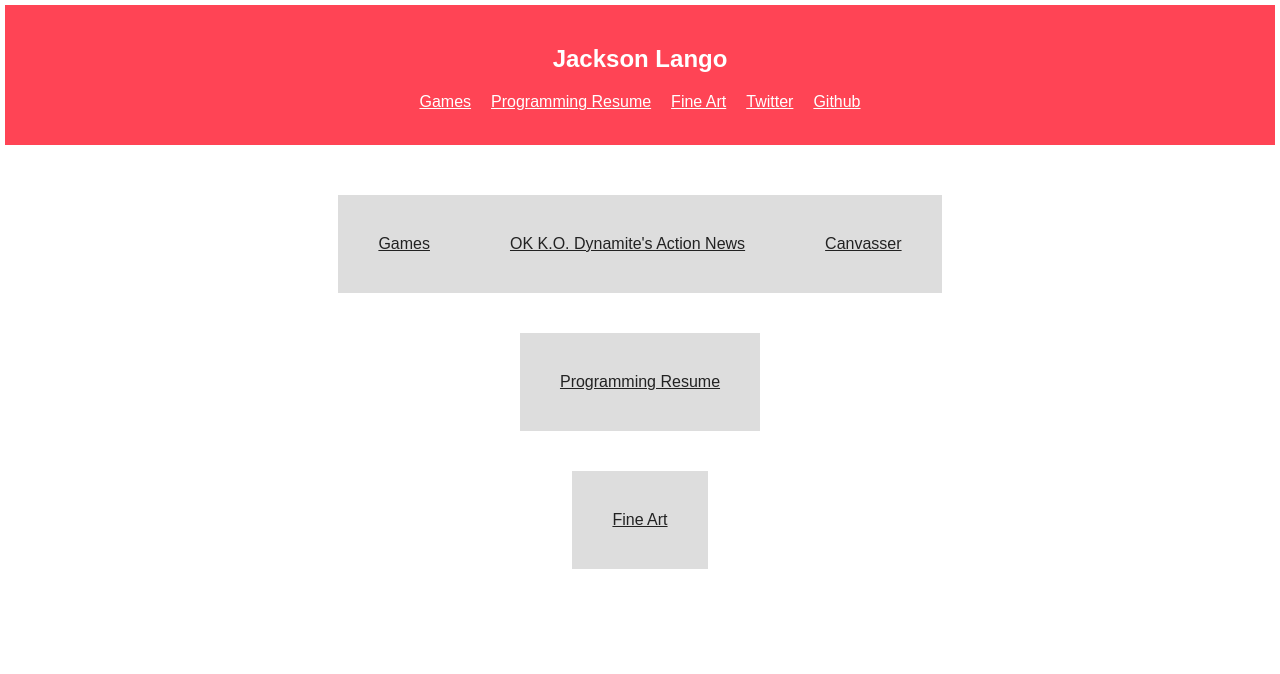
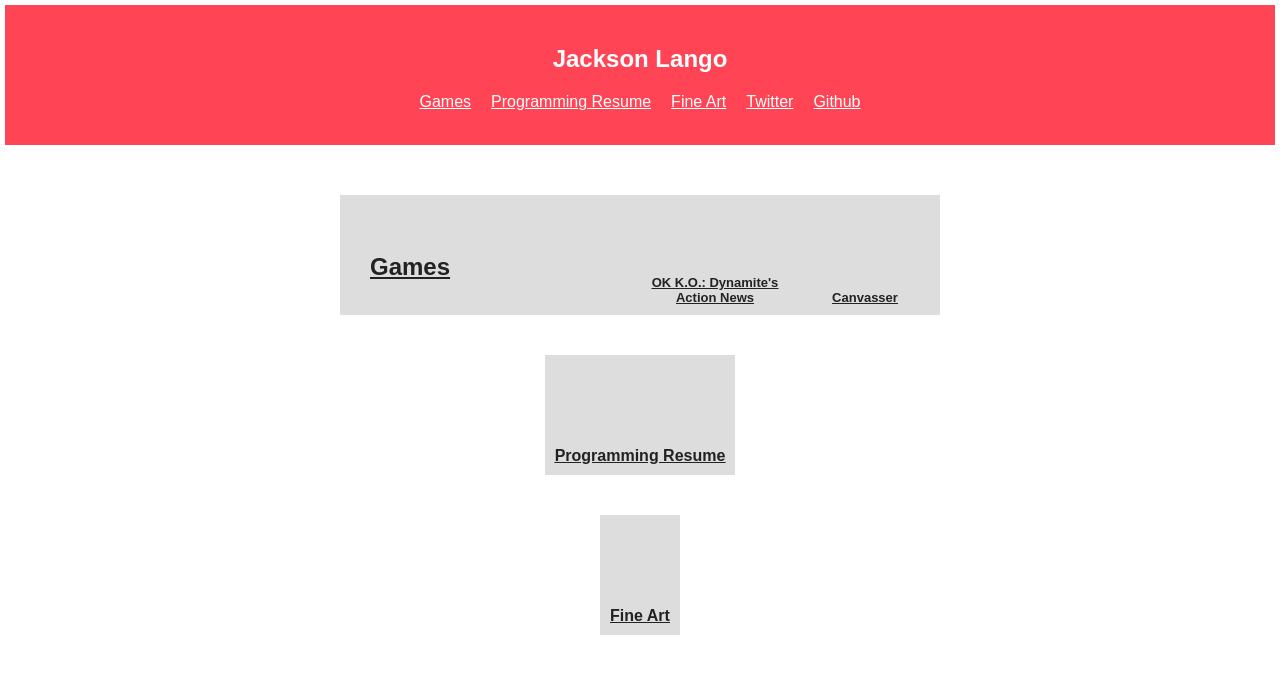
Before and after one commit to no1hitjam/portfolio3, a React (Create React App) app: page / in a window 1280 px wide. Shown: the top 674 px of the page. Built offline with nearby package versions, Linux system fonts and the light colour scheme.

Commit message:
games buttons look better

```diff
--- a/src/App.css
+++ b/src/App.css
@@ -20,19 +20,22 @@
 .Home-row {
   margin-top: 40px;
   margin-bottom: 40px;
+  margin-left: 10px;
+  margin-right: 10px;
+  vertical-align: middle;
 }
 
 .Home-entry {
   color: #222;
+  font-weight: bold;
   text-decoration: underline;
 
   background-color: #ddd;
-  padding: 40px;
-  margin-left: auto;
-  margin-right: auto;
+  height: 100px;
+  padding: 10px;
+  vertical-align: bottom;
 
-  text-align: left;
-  display: inline-block;
+  display: table-cell;
 }
 
 .Home-entry:link, .Home-entry:visited {
@@ -43,9 +46,18 @@
   background-color: #eee;
 }
 
+.Home-game {
+  font-size: small;
+  width: 130px;
+}
 
+.Home-entry-main {
+  font-size: x-large;
+  text-align: left;
+  padding-left: 30px;
+  margin-bottom: 10px;
+}
 
-.Home-entry {
-  display: inline-block;
-
+#Home-entry-games {
+  width: 260px;
 }
--- a/src/App.js
+++ b/src/App.js
@@ -10,17 +10,19 @@ class App extends Component {
         <div>
           <div className="Home-row">
             <a href="./games">
-              <span className="Home-entry">
-                Games
+              <span className="Home-entry Home-entry-main">
+                <p id="Home-entry-games">
+                  Games
+                </p>
               </span>
             </a>
             <a href="./games">
-              <span className="Home-entry">
-                OK K.O. Dynamite's Action News
+              <span className="Home-entry Home-game">
+                OK K.O.: Dynamite's<br /> Action News
               </span>
             </a>
             <a href="./games">
-              <span className="Home-entry">
+              <span className="Home-entry Home-game">
                 Canvasser
               </span>
             </a>
--- a/src/Header.js
+++ b/src/Header.js
@@ -1,4 +1,4 @@
-import React, { Component } from 'react';
+import React from 'react';
 
 export function Header(props) {
   return (
```
